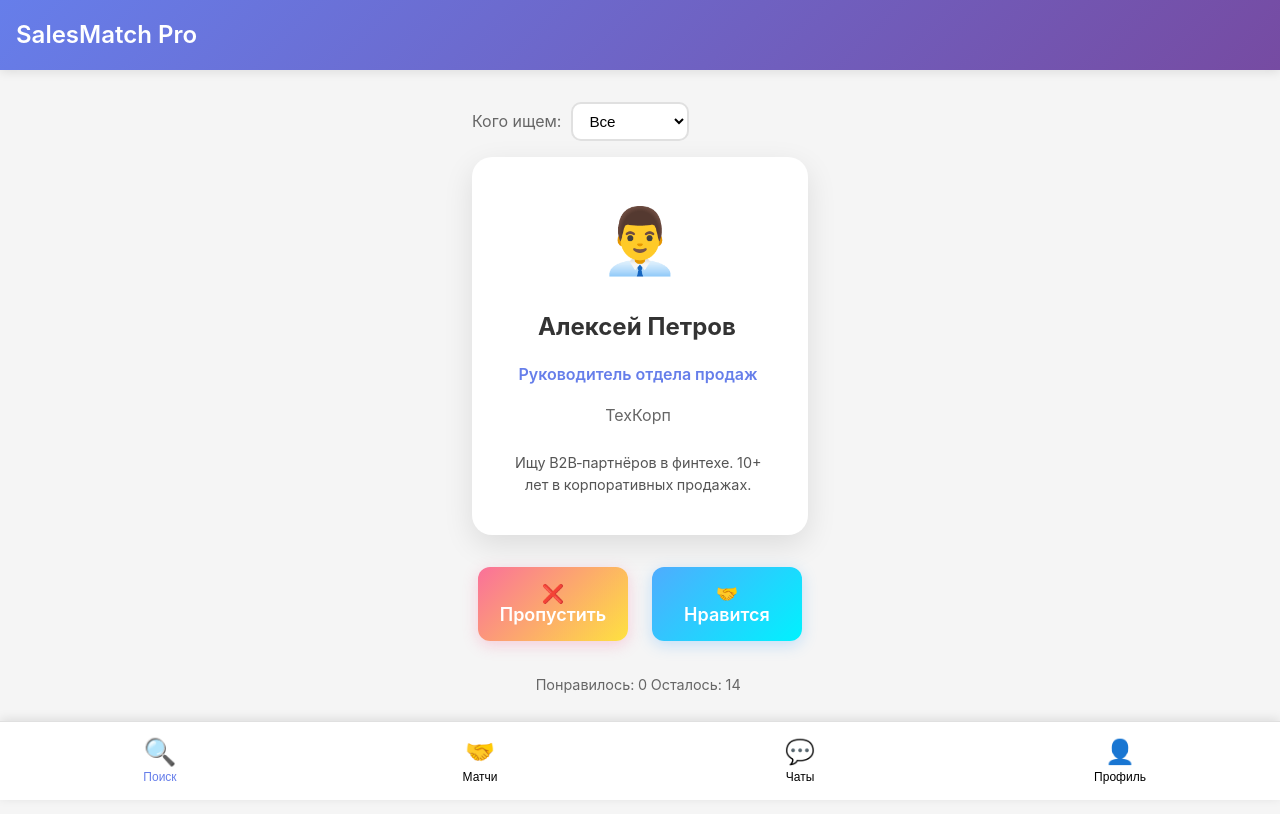
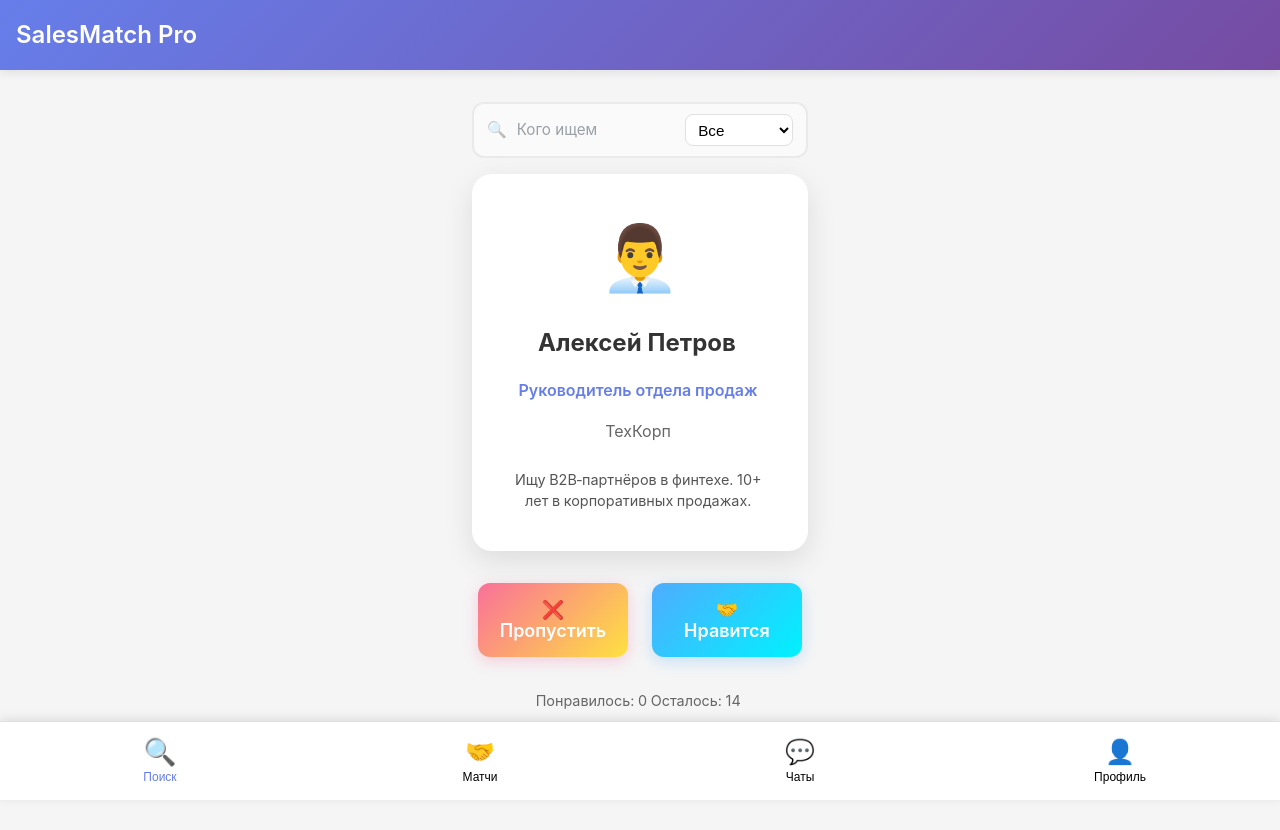
Before and after one commit to skalnydesign-ship-it/salesmatch-platform, a React (Vite) app in the folder agent curs/salesmatch-project/miniapp/frontend/: page / in a window 1280 px wide. Both pictures are taken after a click on the button "🚀 Войти в SalesMatch Pro". Built offline with nearby package versions, Linux system fonts and the light colour scheme.

Commit message:
feat(matching): инлайн-фильтр в строке поиска с бледной подсказкой

```diff
--- a/agent curs/salesmatch-project/miniapp/frontend/src/pages/MatchingPage.css
+++ b/agent curs/salesmatch-project/miniapp/frontend/src/pages/MatchingPage.css
@@ -22,16 +22,26 @@
   align-items: center;
   gap: 10px;
   margin-bottom: 1rem;
+  padding: 0.6rem 0.8rem;
+  border: 2px solid #eaeaea;
+  border-radius: 12px;
+  background: #fafafa;
+}
+
+.matching-page__filter-icon {
+  opacity: 0.4;
 }
 
 .matching-page__filter-label {
-  color: #666;
+  color: #9aa0a6;
+  font-size: 0.95rem;
 }
 
 .matching-page__filter-select {
-  padding: 0.5rem 0.75rem;
-  border: 2px solid #e0e0e0;
-  border-radius: 10px;
+  margin-left: auto;
+  padding: 0.35rem 0.5rem;
+  border: 1px solid #e0e0e0;
+  border-radius: 8px;
   background: #fff;
   font-size: 0.95rem;
 }
--- a/agent curs/salesmatch-project/miniapp/frontend/src/pages/MatchingPage.tsx
+++ b/agent curs/salesmatch-project/miniapp/frontend/src/pages/MatchingPage.tsx
@@ -220,7 +220,8 @@ export const MatchingPage: React.FC = () => {
   return (
     <div className="matching-page">
       <div className="matching-page__filters">
-        <label className="matching-page__filter-label">Кого ищем:</label>
+        <span className="matching-page__filter-icon">🔍</span>
+        <span className="matching-page__filter-label">Кого ищем</span>
         <select
           className="matching-page__filter-select"
           value={filterType}
```
